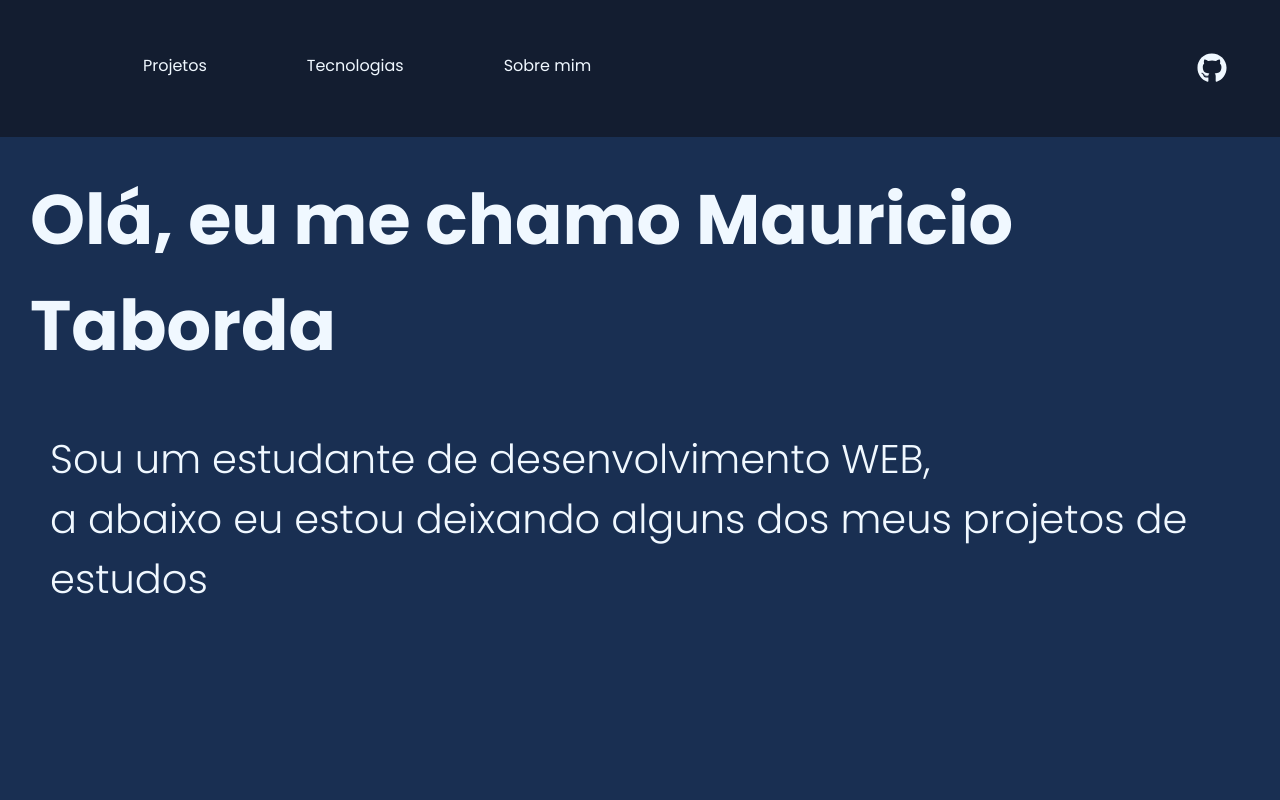
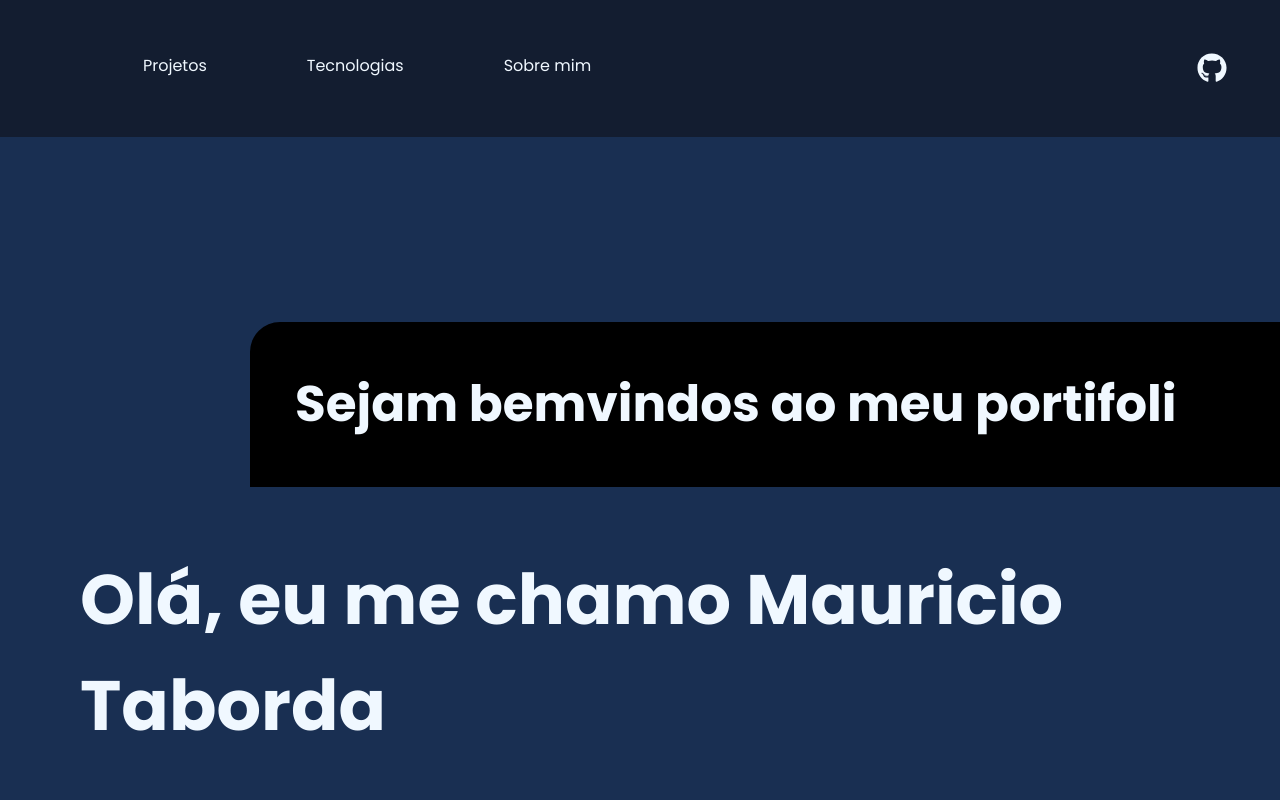
Before and after one commit to MauricioTaborda16/meu-portifolio-react, a React (Vite) app: page / in a window 1280 px wide. Shown: the top 800 px of the page. Built offline with nearby package versions, Linux system fonts and the light colour scheme.

Commit message:
inserindo funcionalidade

```diff
--- a/src/App.jsx
+++ b/src/App.jsx
@@ -10,8 +10,9 @@ function App() {
   return (
     <>
     <Nav/>
+    <br/><br/><br/><br/><br/>
     <Eu/>
-    <br/><br/><br/><br/><br/><br/><br/><br/><br/><br/><br/><br/><br/><br/><br/><br/><br/><br/><br/><br/><br/><br/><br/><br/><br/><br/><br/><br/><br/><br/><br/><br/>
+
     <Projetos id="Projetos"/>
     </>
   )
--- a/src/componentes/Eu.css
+++ b/src/componentes/Eu.css
@@ -1,6 +1,21 @@
+.Eu{
+    margin: 50px 50px 400px 50px;
+}
+
 h1{
     font-size: 70px;
     margin: 30px;
+}
+
+h2{
+    font-size: 50px;
+    margin: 60px;
+    margin-left: 200px;
+    background-color: black;
+    width: 1250px;
+
+    padding: 45px;
+    border-radius: 30px 0px 30px;
 }
 
 p{
--- a/src/componentes/Eu.jsx
+++ b/src/componentes/Eu.jsx
@@ -1,8 +1,45 @@
 import './Eu.css'
+import { useEffect, useState } from 'react'
 function Eu(){
+    const [text, setText] = useState('');
+     const toRotate = ['Sejam bemvindos ao meu portifolio em REACT'];
+     const [loop, setLoop] = useState(0);
+     const [isDeleting, setIsDeleting] = useState(false);
+     const period = 200;
+     const [delta, setDelta] = useState(100)
+
+     useEffect(() =>{
+         let ticker = setInterval(()=>{
+            toType()
+         }, delta)
+         return()=> {clearInterval(ticker)}
+
+     }, [text])
+
+     const toType = () =>{
+        let i = loop % toRotate.length;
+        let fullText = toRotate[i]
+        let updatedText = isDeleting ? fullText.substring(0,text.length-1) : fullText.substring(0,text.length+1)
+
+        setText(updatedText);
+
+         if(!isDeleting && updatedText === fullText){
+           setIsDeleting(true);
+           setDelta(period);
+         }else if (isDeleting && updatedText === ''){
+            setIsDeleting(false);
+            setDelta(period);
+            setLoop(loop+1);
+         }
+     }
+
     return(
-        <div>
+        <div id='SobreM' className='Eu'>
+             <h2>{text}</h2>
+
             <h1>Olá, eu me chamo Mauricio Taborda</h1>
+
+
 
             <p>Sou um estudante de desenvolvimento WEB,<br/>
               a abaixo eu estou deixando alguns dos meus projetos de estudos
```
